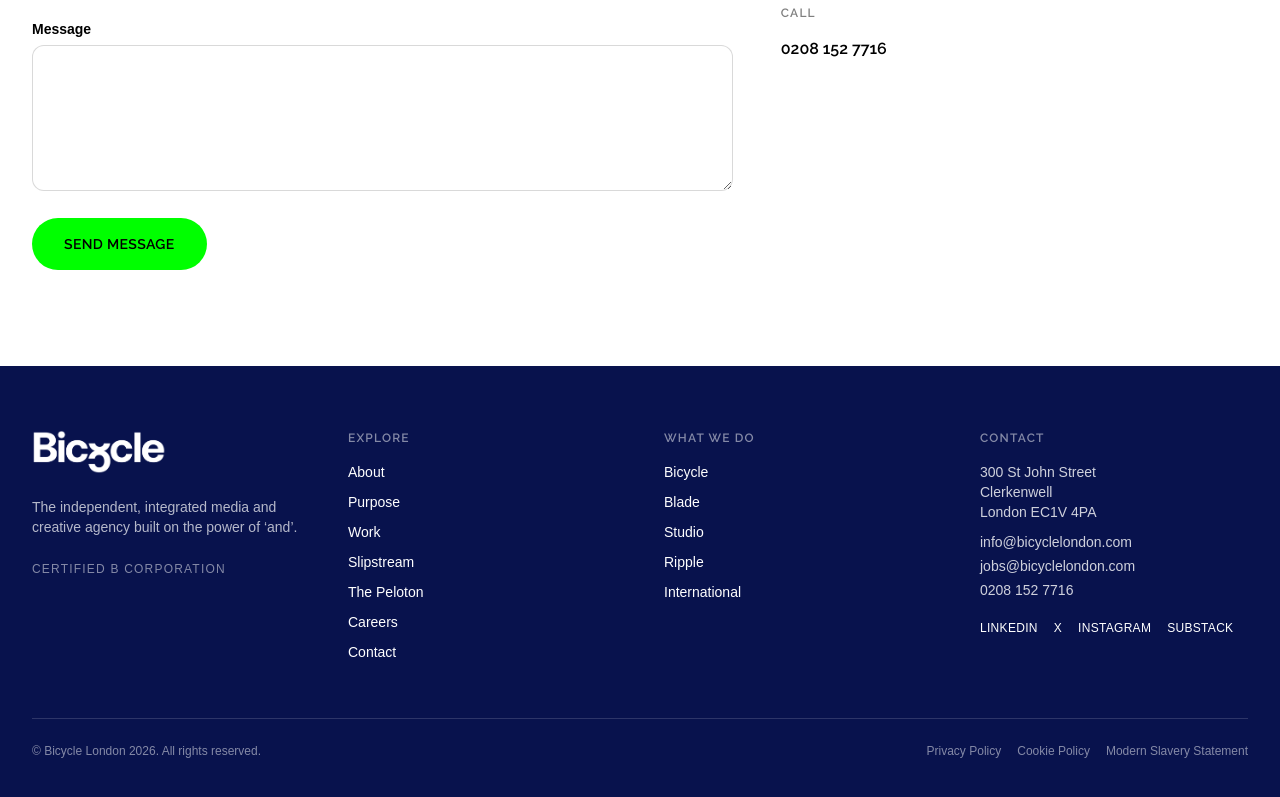
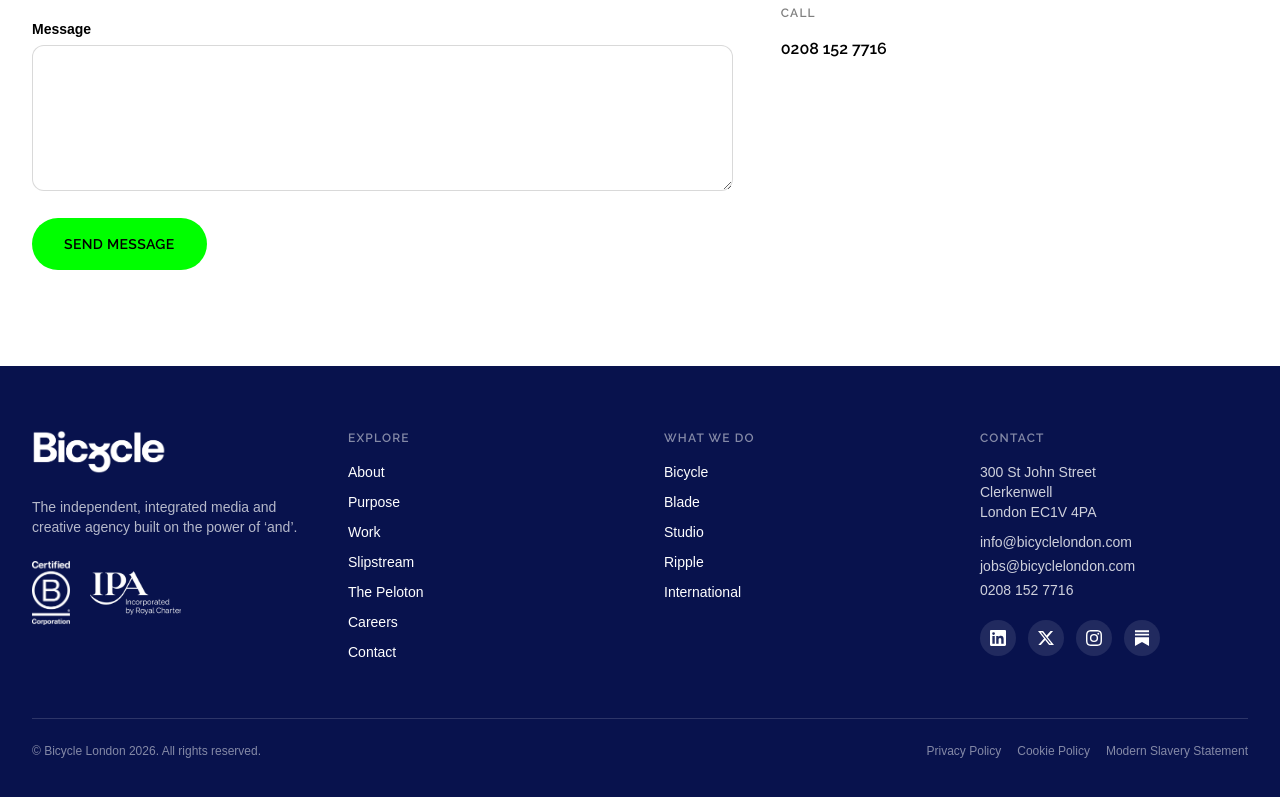
Before and after one commit to boostkitio/bicyclelondon, a Next.js app: page /contact-us in a window 1280 px wide. Shown: the part 858-1655 px from the top of the page. Built offline with nearby package versions, Linux system fonts and the light colour scheme; no server answers.

Commit message:
Slicker footer: B Corp + IPA accreditation badges and real social icons (LinkedIn, X, Instagram, Substack); B Corp badge on careers

```diff
--- a/src/app/(site)/careers/page.tsx
+++ b/src/app/(site)/careers/page.tsx
@@ -1,5 +1,6 @@
 import type { Metadata } from "next";
 import Link from "next/link";
+import Image from "next/image";
 import { PageHero } from "@/components/page/page-hero";
 import { CtaBand } from "@/components/page/cta-band";
 import { Section } from "@/components/ui/section";
@@ -89,15 +90,24 @@
 
       <Section tone="paper">
         <h2 className="display text-3xl sm:text-4xl">Why work with us?</h2>
-        <div className="mt-8 flex flex-wrap gap-3">
+        <div className="mt-8 flex flex-wrap items-center gap-x-8 gap-y-5">
+          <Image
+            src="/images/bcorp.png"
+            alt="Certified B Corporation"
+            width={70}
+            height={116}
+            className="h-20 w-auto"
+          />
+          <div className="flex flex-wrap gap-3">
             {awards.map((a) => (
               <span
                 key={a}
-              className="rounded-full bg-white px-5 py-2 font-display text-sm font-semibold uppercase tracking-wide ring-1 ring-black/5"
+                className="rounded-full bg-white px-5 py-2 font-display text-sm font-semibold uppercase tracking-wide text-navy ring-1 ring-black/5"
               >
                 {a}
               </span>
             ))}
+          </div>
         </div>
         <blockquote className="mt-10 max-w-3xl border-l-4 border-brand pl-6 text-lg italic text-black/75">
           “Bicycle London’s IPA Gold submission is a testament to their visionary
--- a/src/components/site-footer.tsx
+++ b/src/components/site-footer.tsx
@@ -1,19 +1,13 @@
 import Link from "next/link";
 import Image from "next/image";
 import { Container } from "./ui/container";
+import { SocialIcons } from "./social-icons";
 import {
   SITE,
   SERVICES,
   FOOTER_EXPLORE,
   LEGAL_NAV,
 } from "@/lib/site";
-
-const socials: { label: string; href: string }[] = [
-  { label: "LinkedIn", href: SITE.social.linkedin },
-  { label: "X", href: SITE.social.x },
-  { label: "Instagram", href: SITE.social.instagram },
-  { label: "Substack", href: SITE.social.substack },
-];
 
 export function SiteFooter() {
   return (
@@ -34,9 +28,22 @@
               The independent, integrated media and creative agency built on the
               power of &lsquo;and&rsquo;.
             </p>
-            <p className="mt-6 text-xs uppercase tracking-widest text-white/50">
-              Certified B Corporation
-            </p>
+            <div className="mt-6 flex items-center gap-5">
+              <Image
+                src="/images/bcorp-white.png"
+                alt="Certified B Corporation"
+                width={56}
+                height={94}
+                className="h-16 w-auto"
+              />
+              <Image
+                src="/images/royal-charter.png"
+                alt="Incorporated by Royal Charter"
+                width={122}
+                height={59}
+                className="h-11 w-auto"
+              />
+            </div>
           </div>
 
           <div>
@@ -99,20 +106,7 @@
                 </a>
               </p>
             </address>
-            <ul className="mt-5 flex flex-wrap gap-4 text-xs uppercase tracking-wide">
-              {socials.map((s) => (
-                <li key={s.label}>
-                  <a
-                    href={s.href}
-                    target="_blank"
-                    rel="noopener noreferrer"
-                    className="hover:text-brand"
-                  >
-                    {s.label}
-                  </a>
-                </li>
-              ))}
-            </ul>
+            <SocialIcons className="mt-5" />
           </div>
         </div>
 
--- /dev/null
+++ b/src/components/social-icons.tsx
@@ -0,0 +1,41 @@
+import { SITE } from "@/lib/site";
+import { cn } from "@/lib/utils";
+
+const paths: Record<string, string> = {
+  LinkedIn:
+    "M20.45 20.45h-3.56v-5.57c0-1.33-.02-3.04-1.85-3.04-1.85 0-2.13 1.45-2.13 2.94v5.67H9.35V9h3.41v1.56h.05c.48-.9 1.64-1.85 3.37-1.85 3.6 0 4.27 2.37 4.27 5.45v6.29zM5.34 7.43a2.06 2.06 0 1 1 0-4.13 2.06 2.06 0 0 1 0 4.13zM7.12 20.45H3.56V9h3.56v11.45zM22.22 0H1.77C.79 0 0 .77 0 1.72v20.56C0 23.23.79 24 1.77 24h20.45c.98 0 1.78-.77 1.78-1.72V1.72C24 .77 23.2 0 22.22 0z",
+  X: "M18.9 1.5h3.68l-8.04 9.19L24 22.5h-7.4l-5.8-7.58-6.63 7.58H.49l8.6-9.83L0 1.5h7.59l5.24 6.93L18.9 1.5zm-1.29 18.8h2.04L6.49 3.6H4.3L17.61 20.3z",
+  Instagram:
+    "M12 2.16c3.2 0 3.58.01 4.85.07 1.17.05 1.8.25 2.23.41.56.22.96.48 1.38.9.42.42.68.82.9 1.38.16.42.36 1.06.41 2.23.06 1.27.07 1.65.07 4.85s-.01 3.58-.07 4.85c-.05 1.17-.25 1.8-.41 2.23-.22.56-.48.96-.9 1.38-.42.42-.82.68-1.38.9-.42.16-1.06.36-2.23.41-1.27.06-1.65.07-4.85.07s-3.58-.01-4.85-.07c-1.17-.05-1.8-.25-2.23-.41a3.7 3.7 0 0 1-1.38-.9 3.7 3.7 0 0 1-.9-1.38c-.16-.42-.36-1.06-.41-2.23-.06-1.27-.07-1.65-.07-4.85s.01-3.58.07-4.85c.05-1.17.25-1.8.41-2.23.22-.56.48-.96.9-1.38.42-.42.82-.68 1.38-.9.43-.16 1.06-.36 2.23-.41C8.42 2.17 8.8 2.16 12 2.16zM12 0C8.74 0 8.33.01 7.05.07 5.78.13 4.9.33 4.14.63c-.79.3-1.46.72-2.13 1.38C1.35 2.68.93 3.35.63 4.14.33 4.9.13 5.78.07 7.05.01 8.33 0 8.74 0 12s.01 3.67.07 4.95c.06 1.27.26 2.15.56 2.91.3.79.72 1.46 1.38 2.13.67.66 1.34 1.08 2.13 1.38.76.3 1.64.5 2.91.56C8.33 23.99 8.74 24 12 24s3.67-.01 4.95-.07c1.27-.06 2.15-.26 2.91-.56.79-.3 1.46-.72 2.13-1.38.66-.67 1.08-1.34 1.38-2.13.3-.76.5-1.64.56-2.91.06-1.28.07-1.69.07-4.95s-.01-3.67-.07-4.95c-.06-1.27-.26-2.15-.56-2.91-.3-.79-.72-1.46-1.38-2.13C21.32 1.35 20.65.93 19.86.63c-.76-.3-1.64-.5-2.91-.56C15.67.01 15.26 0 12 0zm0 5.84A6.16 6.16 0 1 0 18.16 12 6.16 6.16 0 0 0 12 5.84zm0 10.16A4 4 0 1 1 16 12a4 4 0 0 1-4 4zm6.41-11.85a1.44 1.44 0 1 0 0 2.88 1.44 1.44 0 0 0 0-2.88z",
+  Substack:
+    "M22.54 8.4H1.46V5.6h21.08v2.8zM1.46 10.81H22.54V24l-10.54-5.9L1.46 24V10.81zM22.54 3.2H1.46V.4h21.08v2.8z",
+};
+
+const links = [
+  { label: "LinkedIn", href: SITE.social.linkedin },
+  { label: "X", href: SITE.social.x },
+  { label: "Instagram", href: SITE.social.instagram },
+  { label: "Substack", href: SITE.social.substack },
+];
+
+export function SocialIcons({ className }: { className?: string }) {
+  return (
+    <ul className={cn("flex items-center gap-3", className)}>
+      {links.map((l) => (
+        <li key={l.label}>
+          <a
+            href={l.href}
+            target="_blank"
+            rel="noopener noreferrer"
+            aria-label={l.label}
+            className="flex h-9 w-9 items-center justify-center rounded-full bg-white/10 text-white transition-colors hover:bg-brand hover:text-black"
+          >
+            <svg viewBox="0 0 24 24" width="16" height="16" fill="currentColor" aria-hidden="true">
+              <path d={paths[l.label]} />
+            </svg>
+          </a>
+        </li>
+      ))}
+    </ul>
+  );
+}
```
Also changed, not shown: public/images/bcorp-white.png (added), public/images/royal-charter.png (added). Lines whose indentation alone changed are shown as unchanged.
